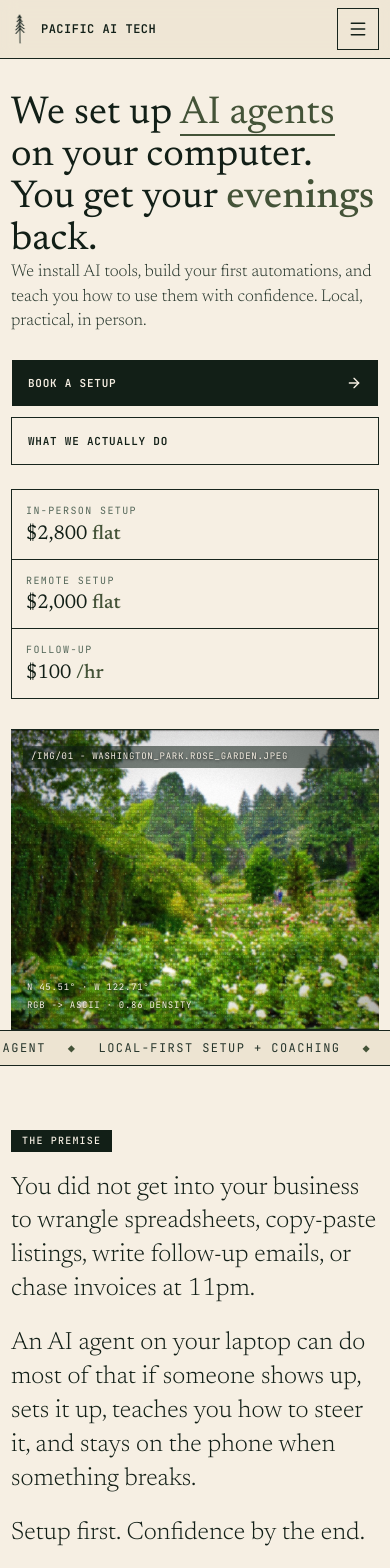
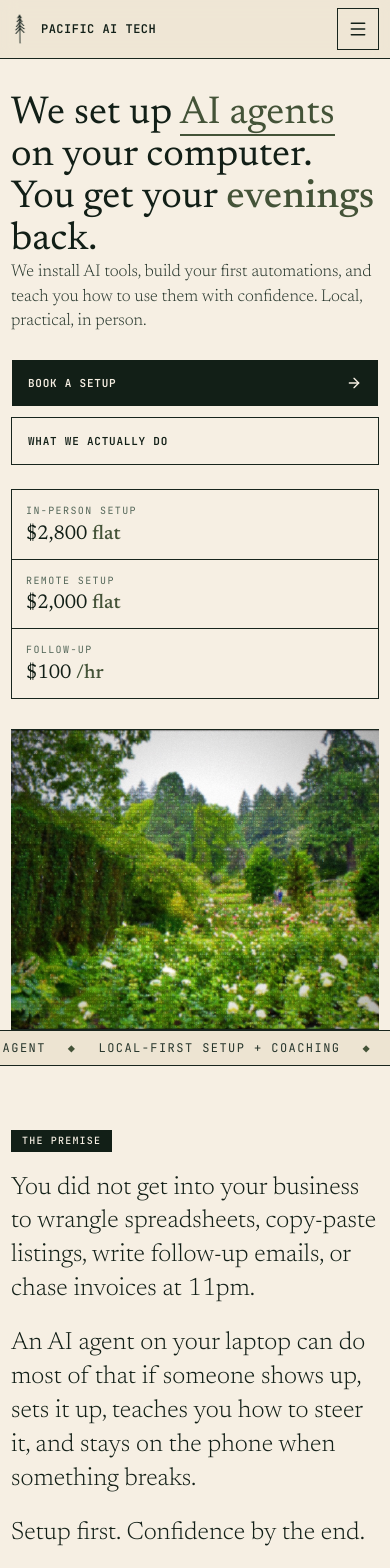
Before and after one commit to itsaark/pacific-ai-tech, a Next.js app: page / in a window 390 px wide. Shown: the top 1568 px of the page. Built offline with nearby package versions, Linux system fonts and the light colour scheme.

Commit message:
Remove image metadata overlays

```diff
--- a/src/app/globals.css
+++ b/src/app/globals.css
@@ -153,7 +153,6 @@ body {
   --ink-soft: oklch(0.315 0.025 156);
   --ink-mute: oklch(0.49 0.032 154);
   --ink-shadow: oklch(0 0 0 / 70%);
-  --ink-overlay: oklch(0.225 0.024 156 / 55%);
   --moss: oklch(0.42 0.047 132);
   --moss-deep: oklch(0.31 0.046 132);
   --moss-pale: oklch(0.78 0.04 132);
@@ -514,34 +513,6 @@ body {
   border-left: 1px solid var(--rule);
 }
 
-.pat-overlay-top,
-.pat-overlay-caption {
-  position: absolute;
-  z-index: 2;
-  color: var(--paper);
-  font-family: var(--font-mono), ui-monospace, Menlo, monospace;
-  font-size: 10px;
-  letter-spacing: 0.14em;
-  text-shadow: 0 1px 3px var(--ink-shadow);
-  text-transform: uppercase;
-}
-
-.pat-overlay-top {
-  top: 16px;
-  left: 16px;
-  background: var(--ink-overlay);
-  padding: 4px 8px;
-}
-
-.pat-overlay-caption {
-  right: 16px;
-  bottom: 16px;
-  left: 16px;
-  display: flex;
-  justify-content: space-between;
-  gap: 16px;
-}
-
 .pat-ticker {
   overflow: hidden;
   border-top: 1px solid var(--rule);
@@ -2099,20 +2070,6 @@ body {
     min-height: 300px;
   }
 
-  .pat-overlay-top {
-    right: 12px;
-    left: 12px;
-    overflow: hidden;
-    text-overflow: ellipsis;
-    white-space: nowrap;
-  }
-
-  .pat-overlay-top,
-  .pat-overlay-caption {
-    font-size: 9px;
-    letter-spacing: 0.08em;
-  }
-
   .pat-ticker {
     padding: 8px 0;
   }
@@ -2304,11 +2261,6 @@ body {
     padding-bottom: 48px;
   }
 
-  .pat-overlay-caption {
-    flex-direction: column;
-    gap: 4px;
-  }
-
   .pat-foot-colophon {
     grid-template-columns: 1fr;
   }
--- a/src/app/page.tsx
+++ b/src/app/page.tsx
@@ -249,28 +249,17 @@ const jsonLd = {
 function FramedImage({
   src,
   alt,
-  top,
-  left,
-  right,
   className = "",
 }: {
   src: string;
   alt: string;
-  top: string;
-  left: string;
-  right: string;
   className?: string;
 }) {
   return (
     <div className={`pat-ascii-frame ${className}`}>
-      <span className="pat-overlay-top">{top}</span>
       {/* Native img keeps the local ASCII assets visible in browser full-page captures. */}
       {/* eslint-disable-next-line @next/next/no-img-element */}
       <img src={src} alt={alt} loading="eager" decoding="async" />
-      <div className="pat-overlay-caption">
-        <span>{left}</span>
-        <span>{right}</span>
-      </div>
     </div>
   );
 }
@@ -484,9 +473,6 @@ export default function Home() {
           <FramedImage
             src="/pacific-ai-tech/img/roses.jpeg"
             alt="Washington Park rose garden rendered in ASCII"
-            top="/img/01 - washington_park.rose_garden.jpeg"
-            left="N 45.51° · W 122.71°"
-            right="RGB -> ASCII · 0.86 density"
             className="pat-hero-image"
           />
         </section>
@@ -597,9 +583,6 @@ export default function Home() {
           <FramedImage
             src="/pacific-ai-tech/img/tulips.jpeg"
             alt="Wooden Shoe tulip fields rendered in ASCII"
-            top="/img/02 - wooden_shoe.tulip_festival.jpeg"
-            left="Woodburn, OR"
-            right="palette · bloom + slate"
             className="pat-showcase-image"
           />
         </section>
@@ -670,9 +653,6 @@ export default function Home() {
           <FramedImage
             src="/pacific-ai-tech/img/bridge.jpeg"
             alt="Portland's Steel Bridge with cherry blossoms in ASCII"
-            top="/img/03 - steel_bridge.april.jpeg"
-            left="Willamette River · downtown"
-            right="service radius · 95 mi"
             className="pat-region-image"
           />
           <div className="pat-region-text">
```
